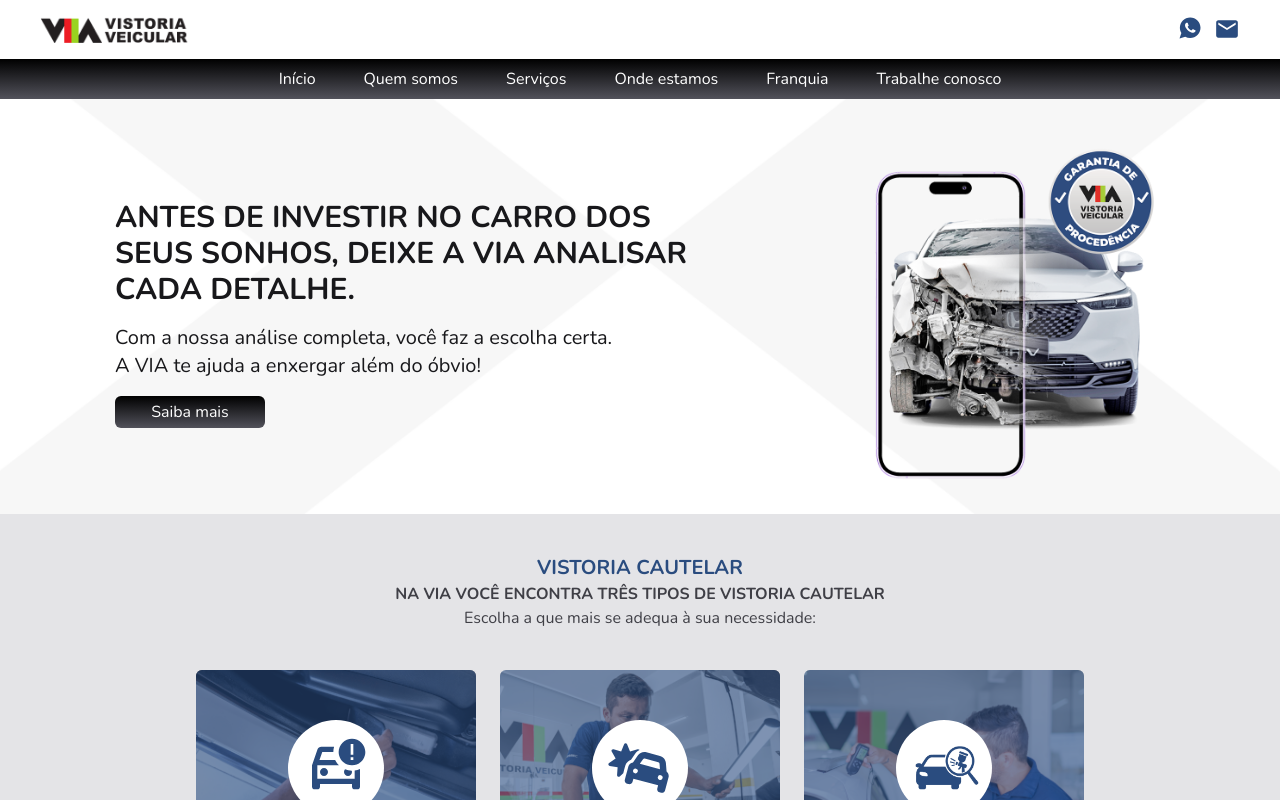
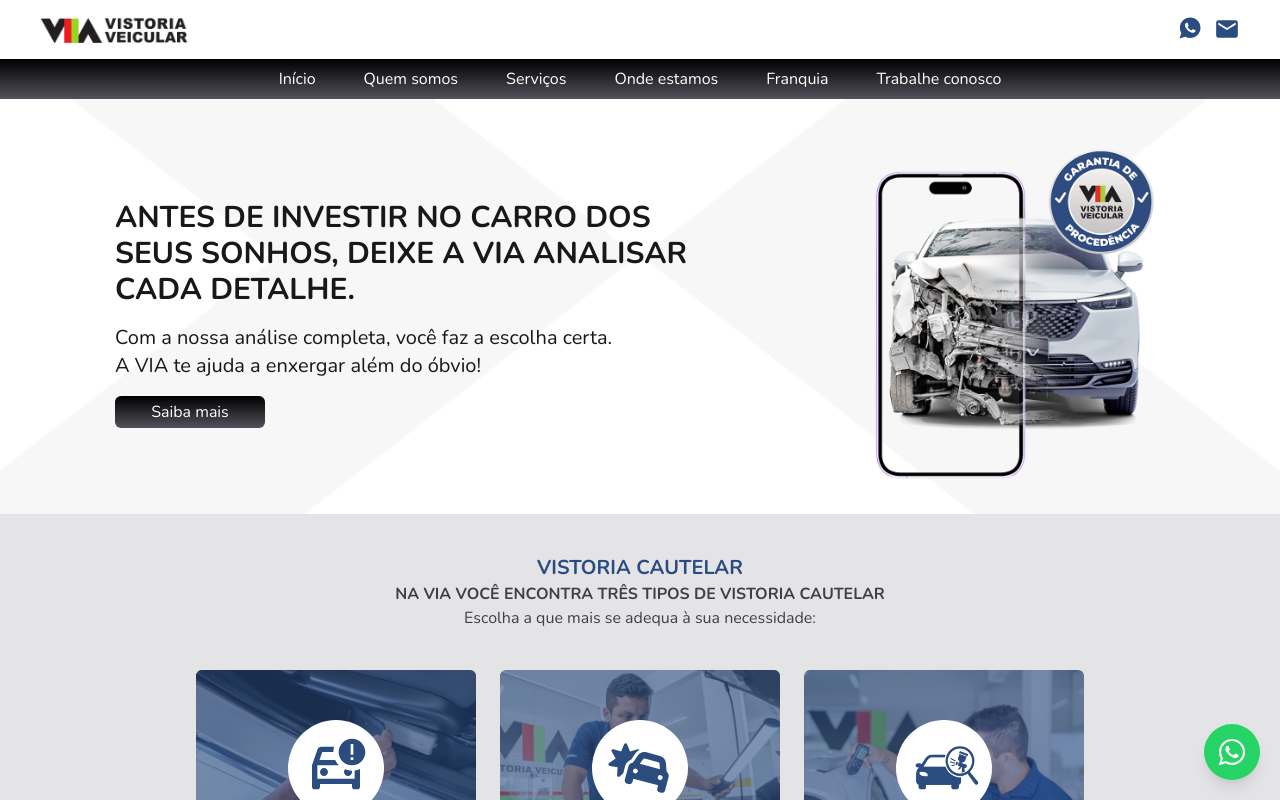
Before and after one commit to LM-Lucas-e-Marcelo/via-frontend, a React (Vite) app: page / in a window 1280 px wide. Shown: the top 800 px of the page. Built offline with nearby package versions, Linux system fonts and the light colour scheme.

Commit message:
add WhatsApp button component and integrate it into home and via-vistorias pages

```diff
--- /dev/null
+++ b/src/components/whatsapp-button.tsx
@@ -0,0 +1,17 @@
+import React from "react";
+import { FaWhatsapp } from "react-icons/fa";
+
+export const WhatsappButton: React.FC<{ whatsappNumber?: string }> = ({
+  whatsappNumber,
+}) => {
+  return (
+    <a
+      href={`https://wa.me/${whatsappNumber}`}
+      target="_blank"
+      rel="noopener noreferrer"
+      className="fixed bottom-5 right-5 bg-[#25D366] text-white rounded-full w-14 h-14 flex items-center justify-center shadow-lg z-50"
+    >
+      <FaWhatsapp size={30} />
+    </a>
+  );
+};
--- a/src/pages/home.tsx
+++ b/src/pages/home.tsx
@@ -3,6 +3,7 @@
 import { Rating } from "../components/rating";
 import { Security } from "../components/secutiry";
 import { Services } from "../components/services";
+import { WhatsappButton } from "../components/whatsapp-button";
 import { WhereAreWe } from "../components/where-are-we";
 import { WhoAreWe } from "../components/who-are-we";
 
@@ -16,6 +17,7 @@
       <Security />
       <Rating />
       <WhoAreWe />
+      <WhatsappButton whatsappNumber={"5548991828855"} />
     </>
   );
 }
--- a/src/pages/via-vistorias.tsx
+++ b/src/pages/via-vistorias.tsx
@@ -1,6 +1,7 @@
 import cautelar from "../assets/franchises/cautelar.webp";
 import logo from "../assets/franchises/logo.png";
 import site from "../assets/franchises/site.webp";
+import { WhatsappButton } from "../components/whatsapp-button";
 
 interface ViaVistoriasProps {
   whatsapp: string;
@@ -8,6 +9,7 @@
   mapAddress?: string;
   whatsappNumber?: string;
   hasPrecautionary: boolean;
+  route: string;
 }
 
 export const ViaVistorias = ({
@@ -16,6 +18,7 @@
   mapAddress,
   whatsappNumber,
   hasPrecautionary,
+  route,
 }: ViaVistoriasProps) => {
   return (
     <div className="w-full bg-gradient-to-b from-black to-zinc-600 h-full flex flex-col justify-between">
@@ -58,6 +61,9 @@
         <img src={logo} alt="logo via" width={150} className="mb-5" />
         <p>©️2025 – Todos os direitos reservados.</p>
       </footer>
+      {route === "/criciuma" && (
+        <WhatsappButton whatsappNumber={whatsappNumber} />
+      )}
     </div>
   );
 };
--- a/src/routes.tsx
+++ b/src/routes.tsx
@@ -23,7 +23,7 @@
           <Route
             key={route}
             path={route}
-            element={<ViaVistorias {...rest} />}
+            element={<ViaVistorias route={route} {...rest} />}
           />
         ))}
       </Routes>
```
